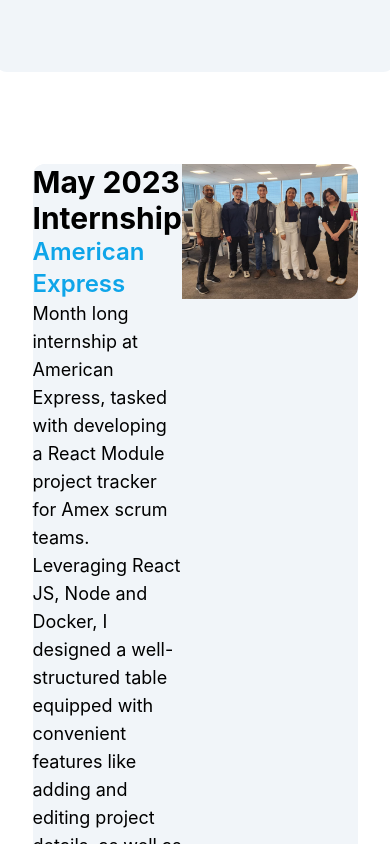
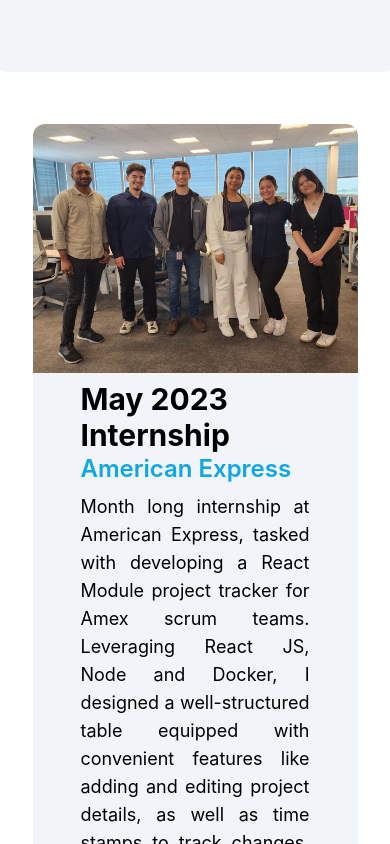
Before and after one commit to matthewLarrosa/matthewLarrosa.github.io, a React (Vite) app: page / in a window 390 px wide. Shown: the part 2220-3064 px from the top of the page. Built offline with nearby package versions, Linux system fonts and the light colour scheme.

Commit message:
mobile styling for internship section

```diff
--- a/src/components/Internship.jsx
+++ b/src/components/Internship.jsx
@@ -2,22 +2,35 @@
 
 function Internship() {
   return (
-    <div className="flex justify-center mt-20">
+    <div className="flex justify-center mt-10">
       <div className="h-auto w-5/6 md:w-4/6 bg-slate-100 rounded-xl">
-        <div className="flex flex-row justify-center">
-          <div className="bg-slate-100 rounded-xl w-1/2">
-            <div className="font-nav font-bold text-3xl">May 2023 Internship</div>
-            <div className="font-nav font-semibold text-2xl text-sky-500">American Express</div>
-            <p className="font-nav font-meduim text-lg">
-              Month long internship at American Express, tasked with developing {'\n'} a React Module project tracker for Amex scrum teams. Leveraging{"\n"}
-              React JS, Node and Docker, I designed a well-structured table{"\n"}
-              equipped with convenient features like adding and editing project{"\n"}
-              details, as well as time stamps to track changes. Enhanced the{"\n"}
-              user experience with seamless access to update and monitor project{"\n"}
-              information, including real-time project status and updates.
-            </p>
+        <div className="flex flex-col-reverse justify-center lg:flex-row">
+          <div className="bg-slate-100 rounded-xl h-auto w-auto md:w-1/2 md:h-1/2">
+            <div className="font-nav font-bold text-3xl text-left mt-2 ml-12">
+              May 2023 Internship
+            </div>
+            <div className="font-nav font-semibold text-2xl text-left ml-12 text-sky-500">
+              American Express
+            </div>
+
+              <p className="font-nav font-meduim text-lg text-justify md:text-left mt-2 px-12">
+                Month long internship at American Express, tasked with
+                developing a React Module project tracker for Amex scrum teams.
+                Leveraging React JS, Node and Docker, I designed a
+                well-structured table equipped with convenient features like
+                adding and editing project details, as well as time stamps to
+                track changes. Enhanced the user experience with seamless access
+                to update and monitor project information, including real-time
+                project status and updates.
+              </p>
           </div>
-          <div><img className="h-auto w-auto rounded-r-xl" src={teamPhoto} alt="group photo" /></div>
+          <div>
+            <img
+              className="h-auto w-auto rounded-t-xl md:rounded-tl-none md:rounded-r-xl"
+              src={teamPhoto}
+              alt="group photo"
+            />
+          </div>
         </div>
       </div>
     </div>
```
